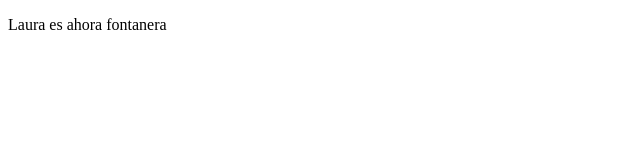
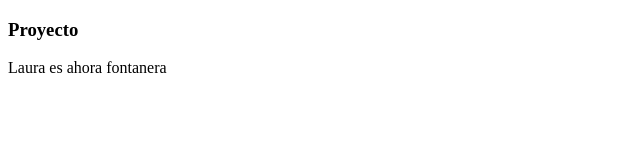
Before and after one commit to lauraddm/proyectoweb, a plain HTML site: page index.html in a window 1280 px wide. Shown: the whole page, without its empty margins (0-640 px from the left). Drawn offline with Linux system fonts and the light colour scheme.

Commit message:
~Modified heading h1 to h3

```diff
--- a/index.html
+++ b/index.html
@@ -1,10 +1,12 @@
 <!DOCTYPE html>
 <html>
     <head>
+
         <title>Poryecto web</title>
 
     </head>
 <body>
+    <h3>Proyecto</h3>
     <p>Laura es ahora fontanera</p>
 
 
```
